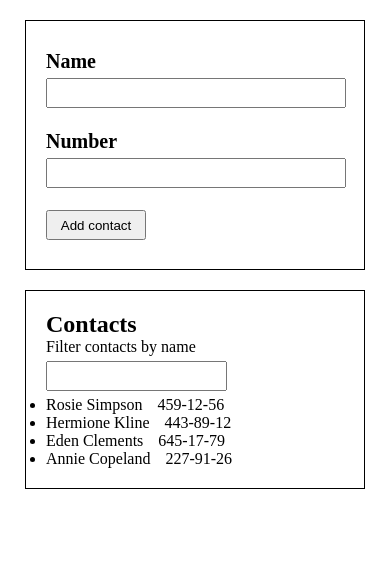
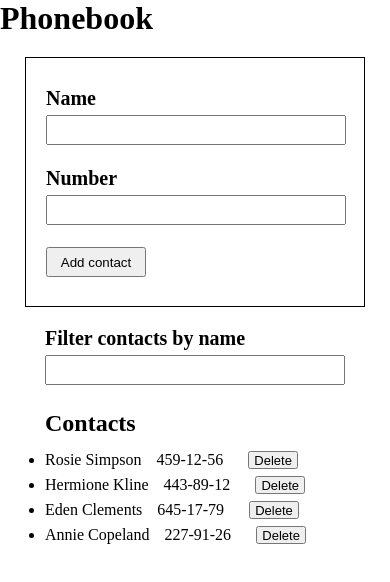
Before and after one commit to AndreyMad/goit-react-hw-02-phonebook, a React (Create React App) app: page / in a window 390 px wide. Shown: the top 582 px of the page. Built offline with nearby package versions, Linux system fonts and the light colour scheme.

Commit message:
phonebook without delete

```diff
--- a/src/components/App.js
+++ b/src/components/App.js
@@ -1,6 +1,9 @@
 import React, { Component } from "react";
 import Phonebook from "./Phonebook/Phonebook";
 import Contacts from "./Contacts/Contacts";
+import Filter from "./Filter/Filter";
+
+const keyGenerator = require("uuid/v1");
 
 class App extends Component {
   state = {
@@ -9,15 +12,52 @@ class App extends Component {
       { id: "id-2", name: "Hermione Kline", number: "443-89-12" },
       { id: "id-3", name: "Eden Clements", number: "645-17-79" },
       { id: "id-4", name: "Annie Copeland", number: "227-91-26" }
-    ]
+    ],
+    filter: ""
+  };
+
+  handleFilter = e => {
+    this.setState({ filter: e.target.value });
+    this.searchFunc();
+  };
+
+  searchFunc = () => {
+    const { contacts, filter } = this.state;
+    const filteredValue = contacts.filter(el => {
+      return el.name.toLowerCase().includes(filter.toLowerCase());
+    });
+
+    return filteredValue;
+  };
+
+  handleSubmit = value => {
+    const { contacts } = this.state;
+    const testForSameUserName = contacts.find(
+      contact => contact.name === value.name
+    );
+    if (!testForSameUserName) {
+      const contactFromInput = {
+        id: keyGenerator(),
+        name: value.name,
+        number: value.number
+      };
+      const newContactsArray = [...contacts, contactFromInput];
+      this.setState({ contacts: newContactsArray });
+    } else alert(`${value.name} contact is allready exist`); // eslint-disable-line no-alert
   };
 
   render() {
     const { contacts } = this.state;
+    const filteredValue = this.searchFunc();
     return (
       <>
-        <Phonebook />
-        <Contacts contacts={contacts} />
+        <h1>Phonebook</h1>
+        <Phonebook
+          handleSubmit={this.handleSubmit}
+          resetForm={this.resetForm}
+        />
+        <Filter handleFilter={this.handleFilter} />
+        <Contacts contacts={filteredValue || contacts} />
       </>
     );
   }
--- /dev/null
+++ b/src/components/Contacts/Contact.js
@@ -0,0 +1,21 @@
+import React from "react";
+import PropTypes from "prop-types";
+import style from "./Contacts.module.css";
+
+const Contact = ({ el }) => {
+  return (
+    <li className={style.list_item}>
+      <p>{el.name}</p>
+      <p>{el.number}</p>
+      <input type="button" value="Delete" className={style.delete_button} />
+    </li>
+  );
+};
+Contact.propTypes = {
+  el: PropTypes.shape({
+    id: PropTypes.string.isRequired,
+    name: PropTypes.string.isRequired,
+    number: PropTypes.string.isRequired
+  }).isRequired
+};
+export default Contact;
--- a/src/components/Contacts/Contacts.js
+++ b/src/components/Contacts/Contacts.js
@@ -1,41 +1,28 @@
-import React, { Component } from "react";
+import React from "react";
 import PropTypes from "prop-types";
 import style from "./Contacts.module.css";
+import Contact from "./Contact";
 
-// const keyGen = require("uuid/v1");
-
-class Contacts extends Component {
-  state = {
-    filter: ""
-  };
-
-  static propTypes = {
-    contacts: PropTypes.arrayOf(PropTypes.shape({})).isRequired
-  };
-
-  render() {
-    const { filter } = this.state;
-    const { contacts } = this.props;
+const Contacts = ({ contacts }) => {
   return (
     <div className={style.wrapper}>
       <h2>Contacts</h2>
-        <label htmlFor="filter">
-          Filter contacts by name
-          <input type="input" name="filter" value={filter} />
-        </label>
+
       <ul>
         {contacts.map(el => {
-            return (
-              <li key={el.id} className={style.list_item}>
-                <p>{el.name}</p>
-                <p>{el.number}</p>
-              </li>
-            );
+          return <Contact key={el.id} el={el} />;
         })}
       </ul>
     </div>
   );
-  }
-}
-
+};
+Contacts.propTypes = {
+  contacts: PropTypes.arrayOf(
+    PropTypes.shape({
+      id: PropTypes.string.isRequired,
+      name: PropTypes.string.isRequired,
+      number: PropTypes.string.isRequired
+    })
+  ).isRequired
+};
 export default Contacts;
--- a/src/components/Contacts/Contacts.module.css
+++ b/src/components/Contacts/Contacts.module.css
@@ -1,20 +1,29 @@
 .wrapper {
   margin: 20px auto;
-  border: 1px solid #000000;
   width: 340px;
-
   display: flex;
   flex-direction: column;
-  /* justify-content: space-around; */
-  padding: 20px;
+  padding: 0px 20px 20px;
 }
-.wrapper > label > input {
-  margin: 5px 0px;
-  height: 30px;
+.wrapper > h2 {
+  margin-bottom: 10px;
 }
 .list_item > p {
   display: inline;
+  font-size: 16px;
+  line-height: 25px;
 }
 .list_item > p:first-of-type {
   margin-right: 15px;
 }
+/* .list_item {
+  display: flex;
+  justify-content: space-around;
+  align-content: baseline;
+} */
+.delete_button {
+  width: 50px;
+  height: 18px;
+  margin-left: 25px;
+  font-size: 13px;
+}
--- /dev/null
+++ b/src/components/Filter/Filter.js
@@ -0,0 +1,19 @@
+import React from "react";
+import PropTypes from "prop-types";
+import style from "./Filter.module.css";
+
+const Filter = ({ handleFilter }) => {
+  return (
+    <div className={style.wrapper}>
+      <label htmlFor="filter">
+        Filter contacts by name
+        <input type="input" name="filter" onChange={handleFilter} />
+      </label>
+    </div>
+  );
+};
+
+Filter.propTypes = {
+  handleFilter: PropTypes.func.isRequired
+};
+export default Filter;
--- /dev/null
+++ b/src/components/Filter/Filter.module.css
@@ -0,0 +1,19 @@
+.wrapper {
+  margin: 20px auto;
+  width: 340px;
+  display: flex;
+  flex-direction: column;
+  align-items: center;
+  /* padding: 20px; */
+  font-size: 16px;
+}
+.wrapper > label > input {
+  margin: 5px 0px;
+  height: 30px;
+  width: 300px;
+}
+.wrapper > label {
+  font-size: 20px;
+  font-weight: bold;
+  width: 300px;
+}
--- a/src/components/Phonebook/Phonebook.js
+++ b/src/components/Phonebook/Phonebook.js
@@ -1,4 +1,5 @@
 import React, { Component } from "react";
+import PropTypes from "prop-types";
 import style from "./Phonebook.module.css";
 
 class Phonebook extends Component {
@@ -7,18 +8,36 @@ class Phonebook extends Component {
     number: ""
   };
 
+  static propTypes = {
+    handleSubmit: PropTypes.func.isRequired
+  };
+
   handleChangeState = e => {
     this.setState({ [e.target.name]: e.target.value });
   };
 
-  handleSubmit = e => {
+  resetForm = () => {
+    this.setState({
+      name: "",
+      number: ""
+    });
+  };
+
+  createContact = e => {
     e.preventDefault();
+    const { name, number } = this.state;
+    if (name.length > 0 && number.length > 0) {
+      const { handleSubmit } = this.props;
+      handleSubmit(this.state);
+      this.resetForm();
+    } else alert("Enter name & number"); // eslint-disable-line no-alert
   };
 
   render() {
     const { name, number } = this.state;
+
     return (
-      <form className={style.form}>
+      <form className={style.form} onSubmit={this.createContact}>
         <label htmlFor="name">
           Name
           <input
--- a/src/components/Statistics/StatComponent.module.css
+++ /dev/null
@@ -1,10 +0,0 @@
-body {
-  display: flex;
-  justify-content: center;
-}
-
-.text {
-  margin: 8px 0px;
-  font-size: 16px;
-  font-weight: bold;
-}
```
Also changed, not shown: src/components/Statistics/StatComponent.js (deleted, +0 -18 lines), src/components/Statistics/Statistics.js (deleted, +0 -41 lines). Lines whose indentation alone changed are shown as unchanged.
